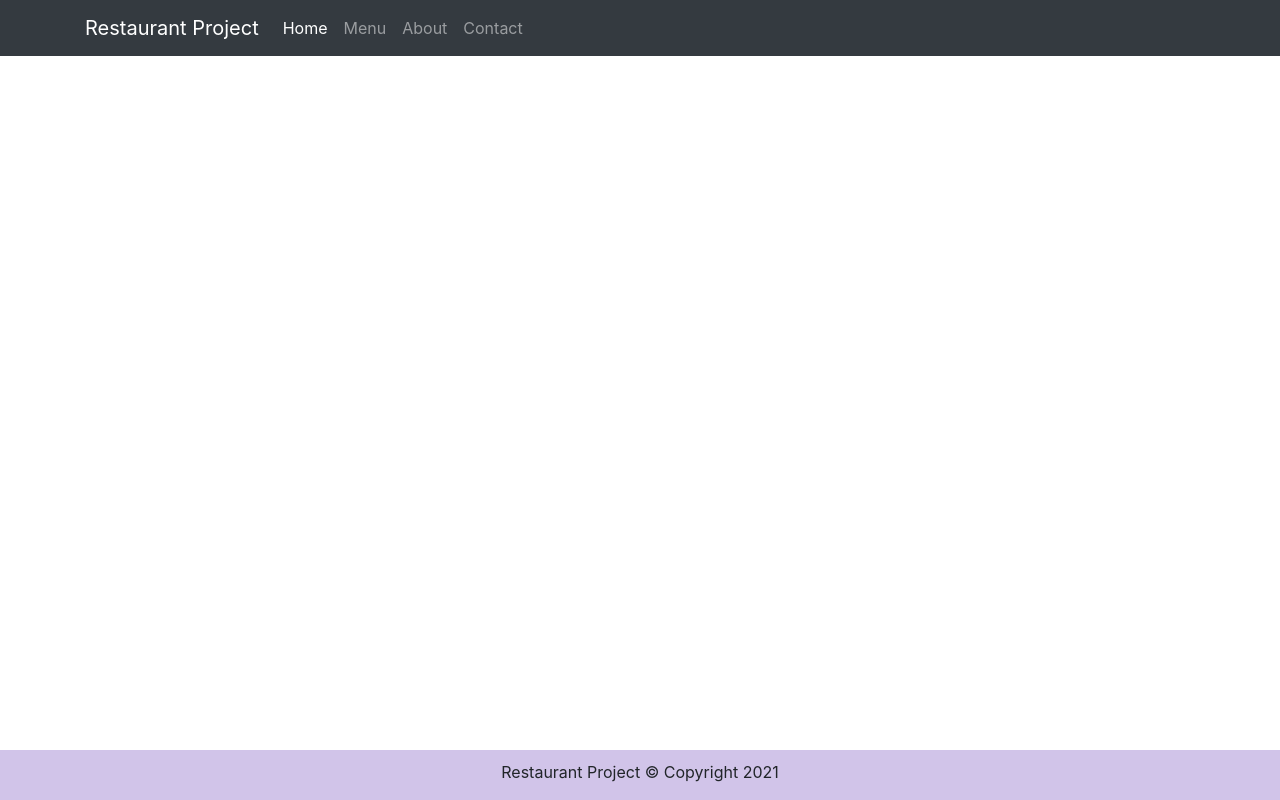
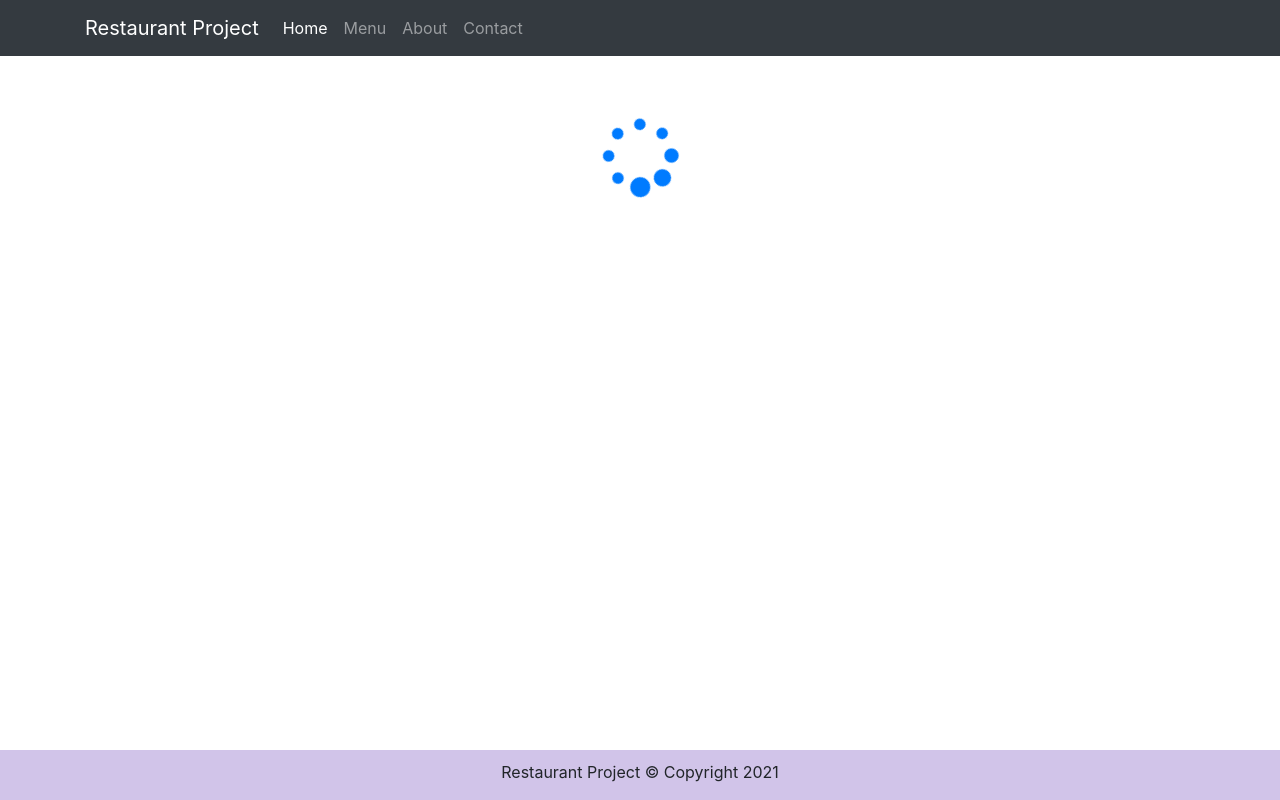
Before and after one commit to sakil-islam/Restaurant-Project--------React-Js, a React (Create React App) app: page /home in a window 1280 px wide. Built offline with nearby package versions, Linux system fonts and the light colour scheme.

Commit message:
Using Action Creator Font-awesome and Appling Middleware

```diff
--- a/package.json
+++ b/package.json
@@ -8,6 +8,7 @@
     "@testing-library/user-event": "^12.8.3",
     "bootstrap": "^4.5.0",
     "dateformat": "^4.5.1",
+    "font-awesome": "^4.7.0",
     "react": "^17.0.2",
     "react-dom": "^17.0.2",
     "react-popper": "^2.2.3",
@@ -17,6 +18,8 @@
     "react-scripts": "4.0.3",
     "reactstrap": "^8.5.1",
     "redux": "^4.1.0",
+    "redux-logger": "^3.0.6",
+    "redux-thunk": "^2.3.0",
     "web-vitals": "^1.1.1"
   },
   "scripts": {
--- a/src/components/body/Home.js
+++ b/src/components/body/Home.js
@@ -1,11 +1,12 @@
 import React, { Component } from 'react';
+import Loading from './Loading';
 
 class Home extends Component {
     render() {
         document.title = "Restaurant Project";
         return (
             <div>
-
+                <Loading />
             </div>
         );
     }
--- /dev/null
+++ b/src/components/body/Loading.js
@@ -0,0 +1,11 @@
+import React from 'react';
+
+const Loading = () => {
+    return (
+        <div className="col-12" style={{ padding: "60px" }}>
+            <span className="fa fa-spinner fa-5x text-primary fa-fw fa-pulse"></span>
+        </div>
+    )
+}
+
+export default Loading;
--- a/src/components/body/Menu.js
+++ b/src/components/body/Menu.js
@@ -3,7 +3,7 @@ import MenuItem from './MenuItem';
 import DishDetail from './DishDetail';
 import { CardColumns, Modal, ModalBody, ModalFooter, Button } from 'reactstrap';
 import { connect } from 'react-redux';
-import * as actionTypes from '../../redux/actionTypes';
+import { addComment } from '../../redux/actionCreators';
 
 const mapStateToProps = state => {
     return {
@@ -14,15 +14,7 @@ const mapStateToProps = state => {
 
 const mapDispatchToProps = dispatch => {
     return {
-        addComment: (dishId, rating, author, comment) => dispatch({
-            type: actionTypes.ADD_COMMENT,
-            payload: {
-                dishId: dishId,
-                author: author,
-                rating: rating,
-                comment: comment
-            }
-        })
+        addComment: (dishId, rating, author, comment) => dispatch(addComment(dishId, rating, author, comment))
     }
 }
 
--- a/src/index.js
+++ b/src/index.js
@@ -4,6 +4,7 @@ import './index.css';
 import App from './App';
 import reportWebVitals from './reportWebVitals';
 import 'bootstrap/dist/css/bootstrap.min.css';
+import 'font-awesome/css/font-awesome.css';
 
 
 
--- /dev/null
+++ b/src/redux/actionCreators.js
@@ -0,0 +1,11 @@
+import * as actionTypes from './actionTypes';
+
+export const addComment = (dishId, rating, author, comment) => ({
+    type: actionTypes.ADD_COMMENT,
+    payload: {
+        dishId: dishId,
+        author: author,
+        rating: rating,
+        comment: comment
+    }
+})
--- a/src/redux/store.js
+++ b/src/redux/store.js
@@ -1,6 +1,7 @@
-import { createStore } from 'redux';
+import { createStore, applyMiddleware } from 'redux';
 import { Reducer } from './reducer';
+import logger from 'redux-logger';
 
-const myStore = createStore(Reducer);
+const myStore = createStore(Reducer, applyMiddleware(logger));
 
 export default myStore;
```
Also changed, not shown: 1 other file (tests, documents, lock files or other folders).
